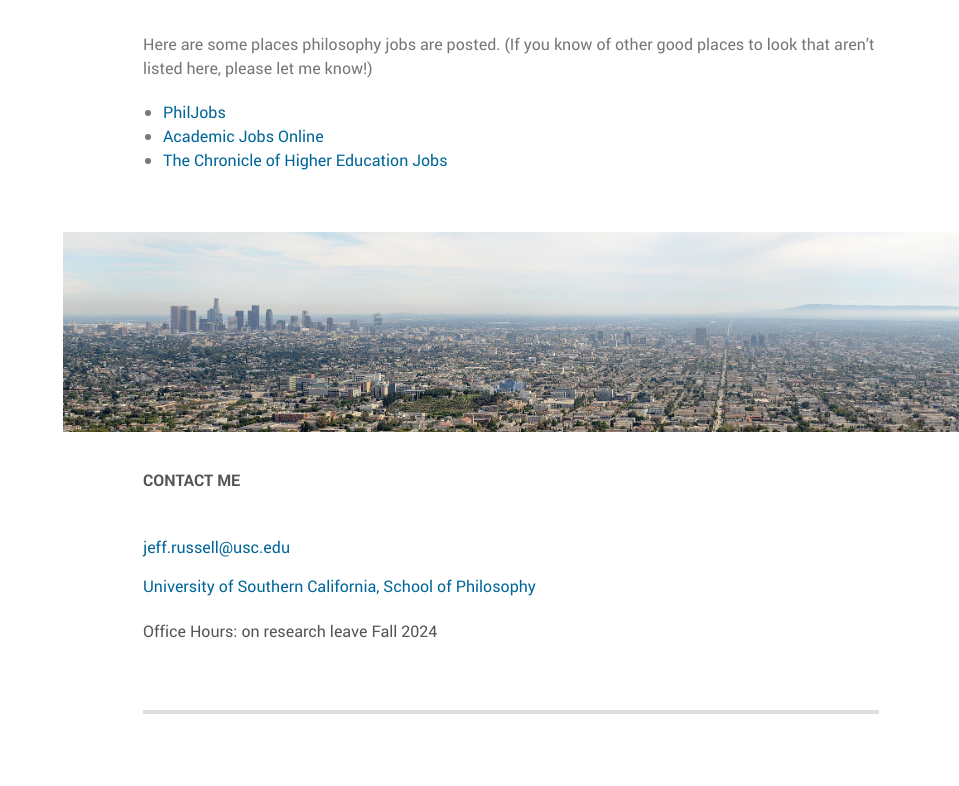
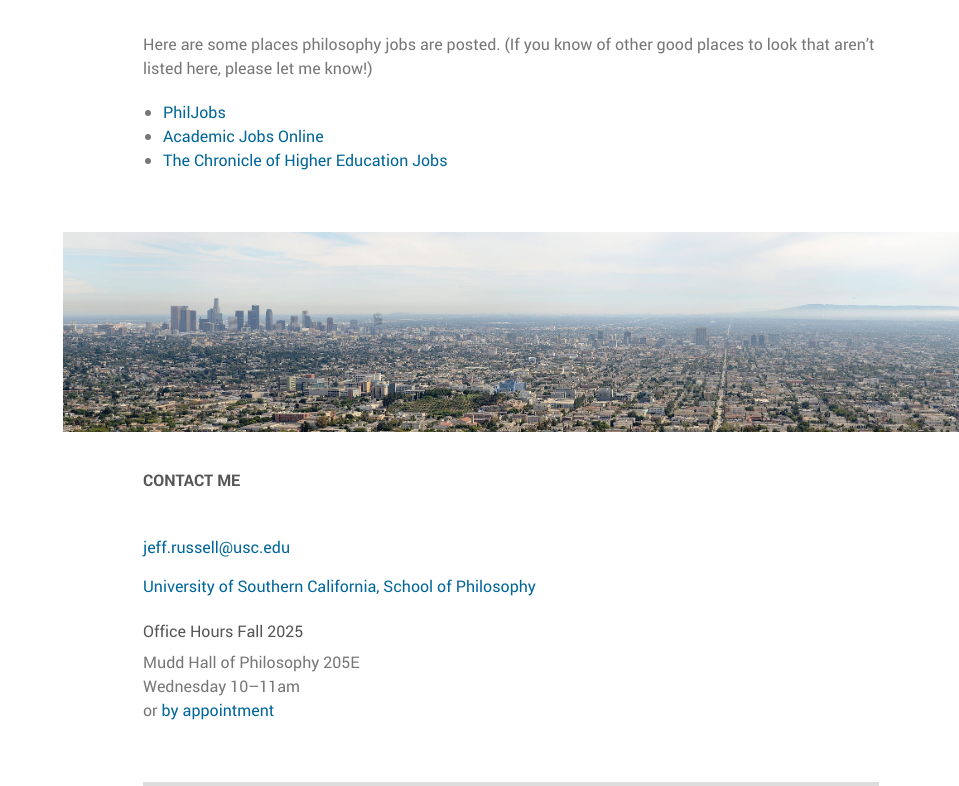
Before and after one commit to jefelino/jefelino.github.io, a website: page index.html in a window 1280 px wide. Shown: the part 2244-3030 px from the top of the page, without its empty margins (321-1280 px from the left). Before the commit the page ends 2958 px from the top, so only its background shows below. Drawn offline with Linux system fonts and the light colour scheme.

Commit message:
Updated office hours and appointment link

```diff
--- a/index.html
+++ b/index.html
@@ -230,13 +230,11 @@ Education Jobs</a></li>
 class="email">jeff.russell@usc.edu</a></p>
 <p><a href="http://dornsife.usc.edu/phil/">University of Southern
 California, School of Philosophy</a></p>
-<h2 id="office-hours-on-research-leave-fall-2024">Office Hours: on
-research leave Fall 2024</h2>
-<!--
-| Mudd Hall of Philosophy 205E
-| Monday 3:30–4:30pm
-| Wednesday 3:30–4:15pm
-| or [by appointment](https://calendly.com/jeff-russell) -->
+<h2 id="office-hours-fall-2025">Office Hours Fall 2025</h2>
+<div class="line-block">Mudd Hall of Philosophy 205E<br />
+Wednesday 10–11am<br />
+or <a href="https://tinyurl.com/meet-jeff-russell">by
+appointment</a></div>
 
 
                     </div>
```
Also changed, not shown: index.md (+4 -5 lines).
